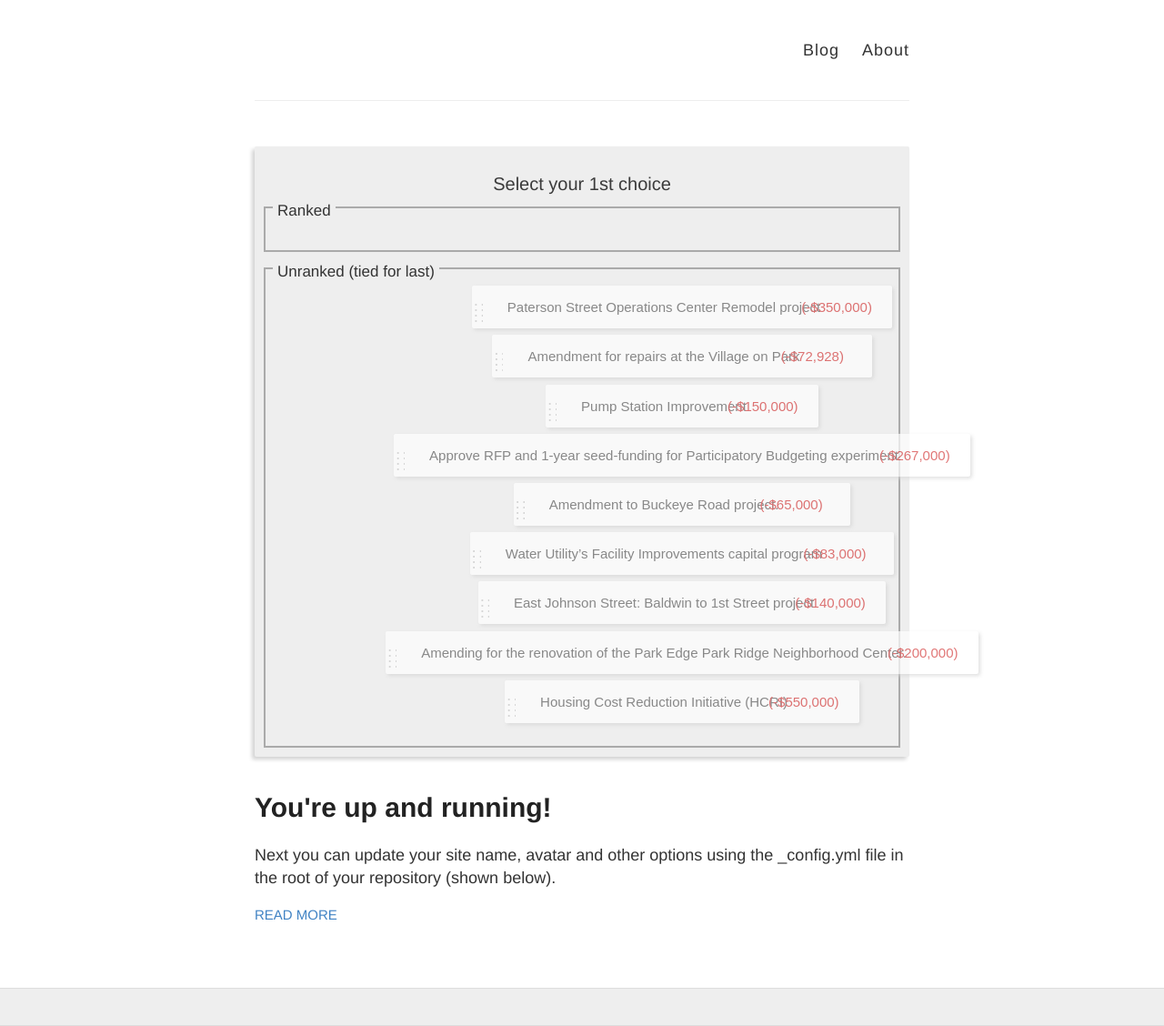
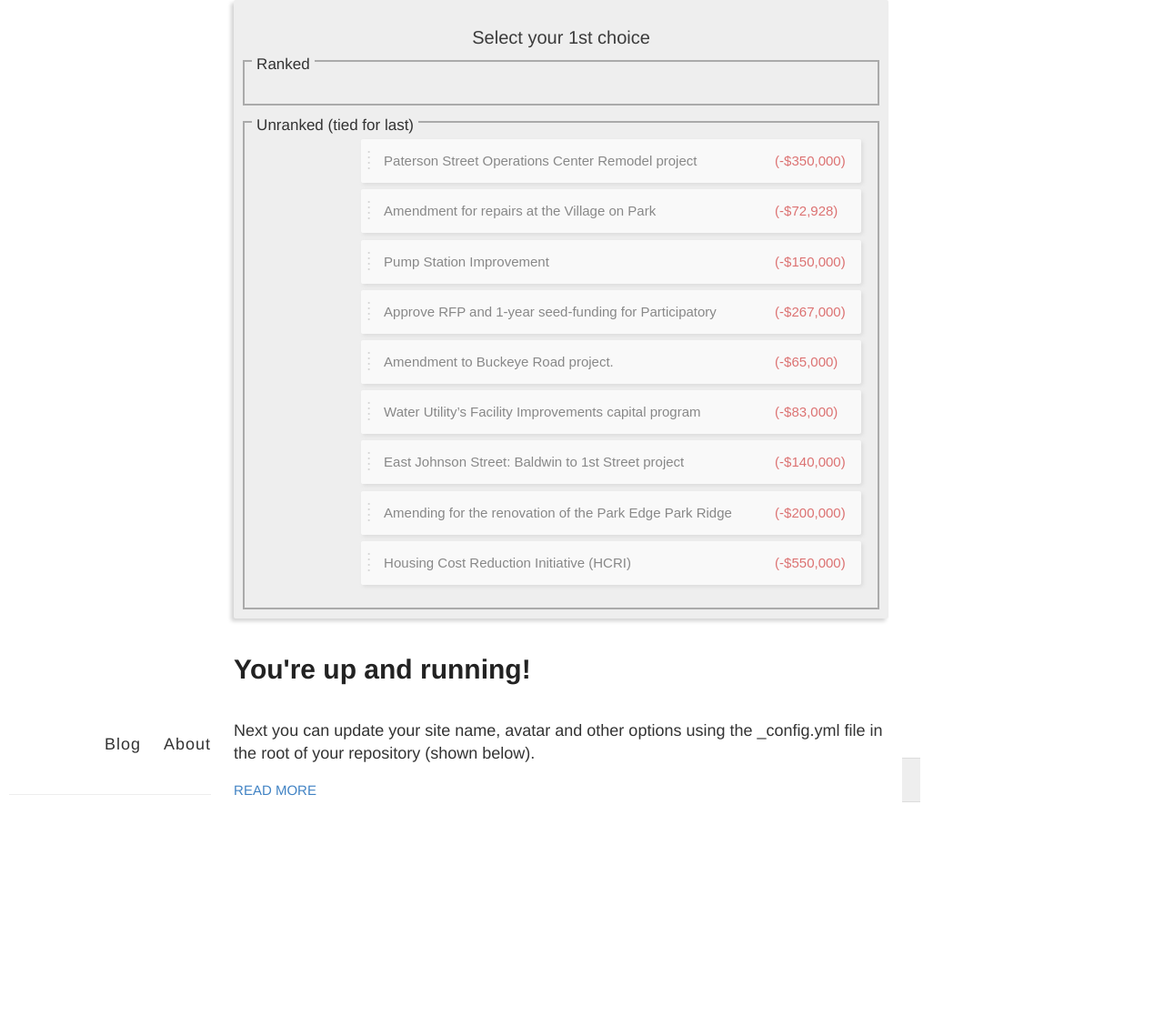
Before and after one commit to neckberg/neckberg.github.io, a Jekyll site: the page built from index.html, in a window 1280 px wide. Shown: the whole page at 91% size. Built offline with Jekyll 4.4.1, drawn with Linux system fonts in a browser that asks for light colours; after the commit the page ends 931 px from its top, so only the background shows below that.

Commit message:
adding <style> tag

```diff
--- a/index.html
+++ b/index.html
@@ -1,15 +1,11 @@
 ---
 layout: default
 ---
-<style>
-.ballotspace div,
-.ballotspace ol,
-.ballotspace li,
-.ballotspace label,
-.ballotspace input {
+<div class="ballotspace">
+<style scoped="true">
+div, ol, li, label, input {
   position: relative;
   display: inline-block;
-  /*float: left;*/
   margin-left: 0;
   margin-right: 0;
   margin-top: 0;
@@ -18,8 +14,6 @@
   padding-right: 0;
   padding-top: 0;
   padding-bottom: 0;
-  /*height: 100%;  can't use this because setting it back to auto doesn't work when we need it*/
-  /*width: 100%;*/
   background-position: center;
   background-size: cover;
   border: none;
@@ -386,7 +380,6 @@
   content: counter(rank);
 }
 </style>
-<div class="ballotspace">
   <div id="ballotspaceheader">Select your 1st choice</div>
   <ol id="rankeditems">
   </ol>
```
